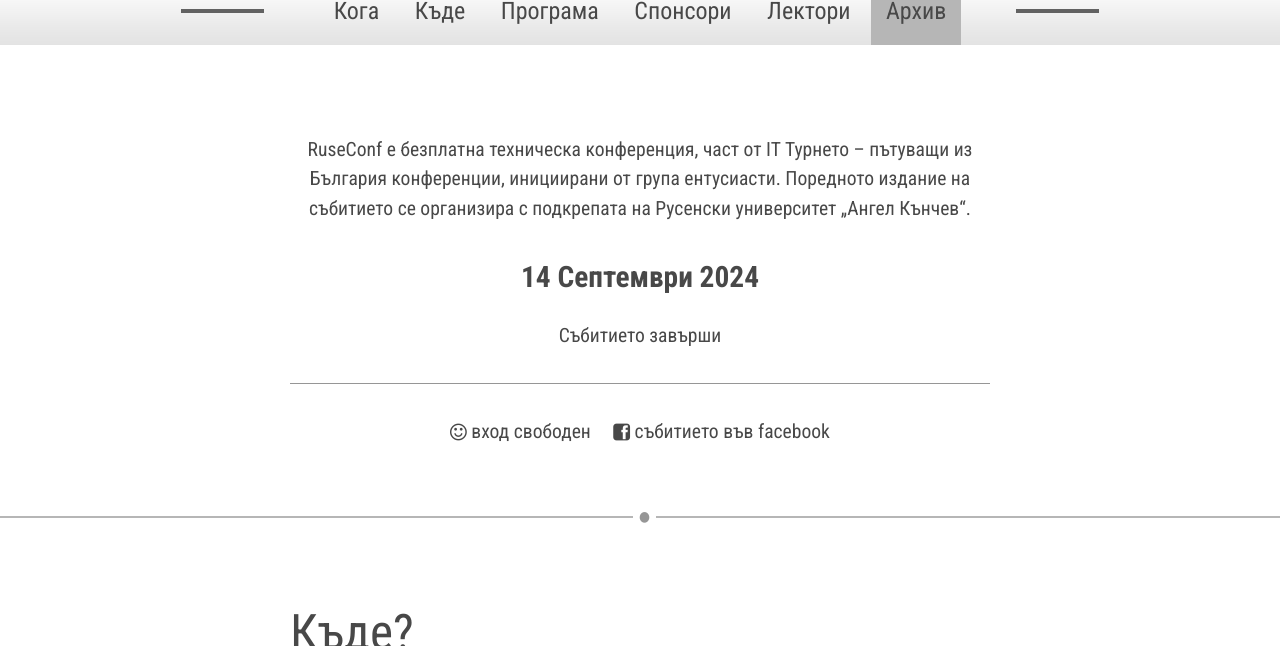
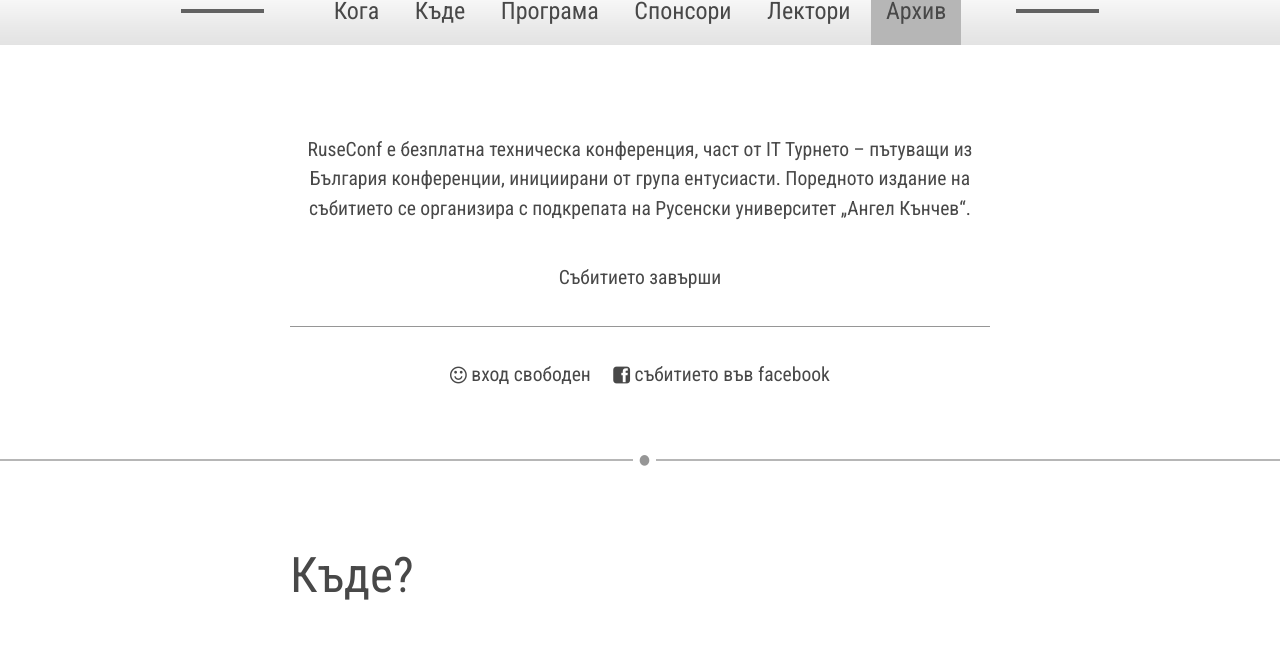
Before and after one commit to kktsvetkov/ru53c0nf, a Jekyll site: the page built from index.md, in a window 1280 px wide and 900 px high, scrolled down 333 px, cut to the strip 0-646 px from the top of the window. Built offline with Jekyll 4.4.1, drawn with Linux system fonts in a browser that asks for light colours; some web fonts are replaced; our own code applies the rules of GitHub Pages for plain Markdown files.

Commit message:
Try using symlink for index.md

```diff
--- a/index.md
+++ b/index.md
@@ -1,18 +1 @@
----
-layout: default
-
-conference: RuseConf
-event: 2024
-
-formatted_date: 14 Септември 2024
-
-event_color: "#284841"
-
-venue_name: Зала 2.101 на Русенски университет „Ангел Кънчев“
-venue_site_url:
-venue_address:
-venue_map_url:
-venue_notes:
----
-
-{{ content }}
+_archive/2024/index.md
```
